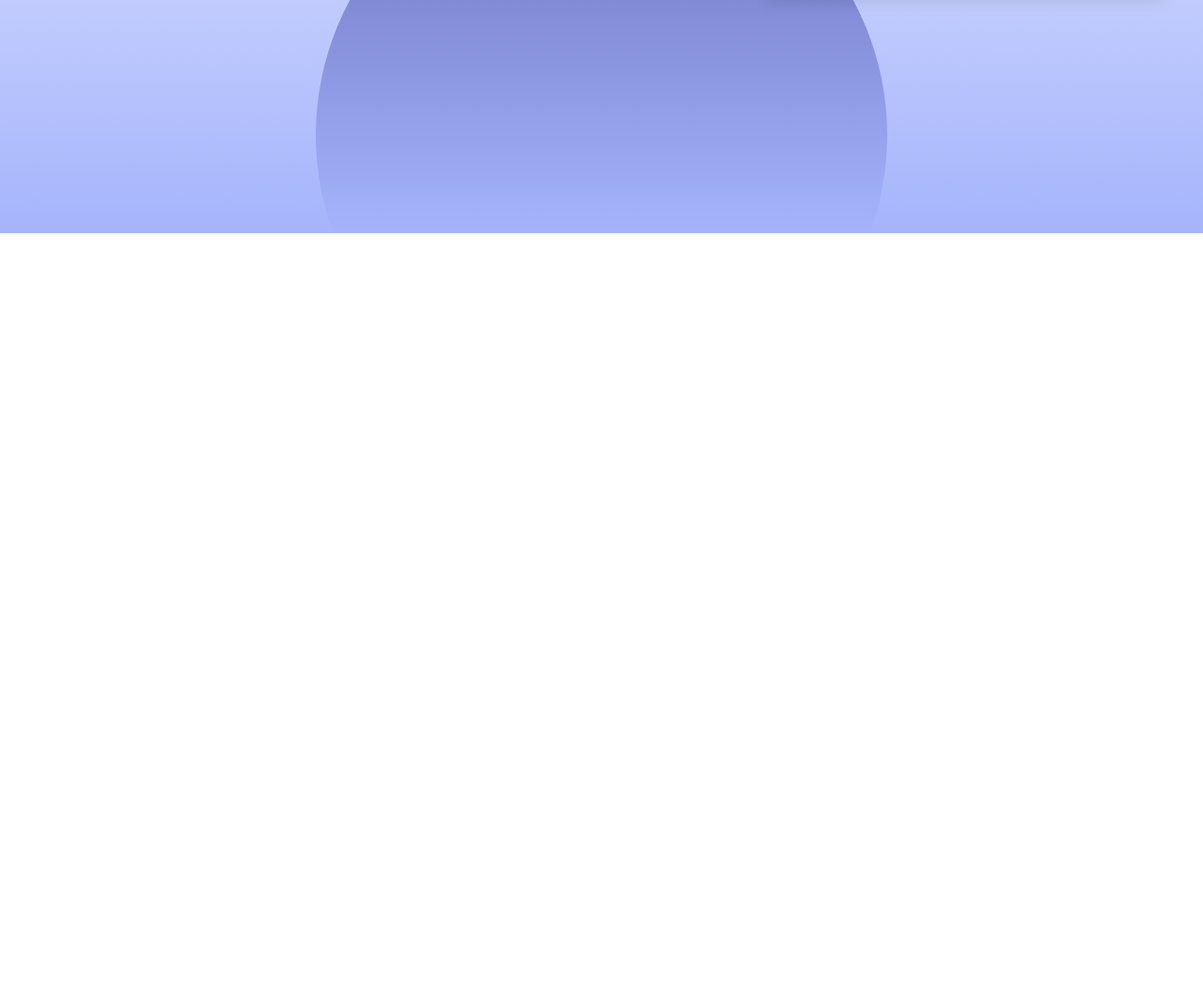
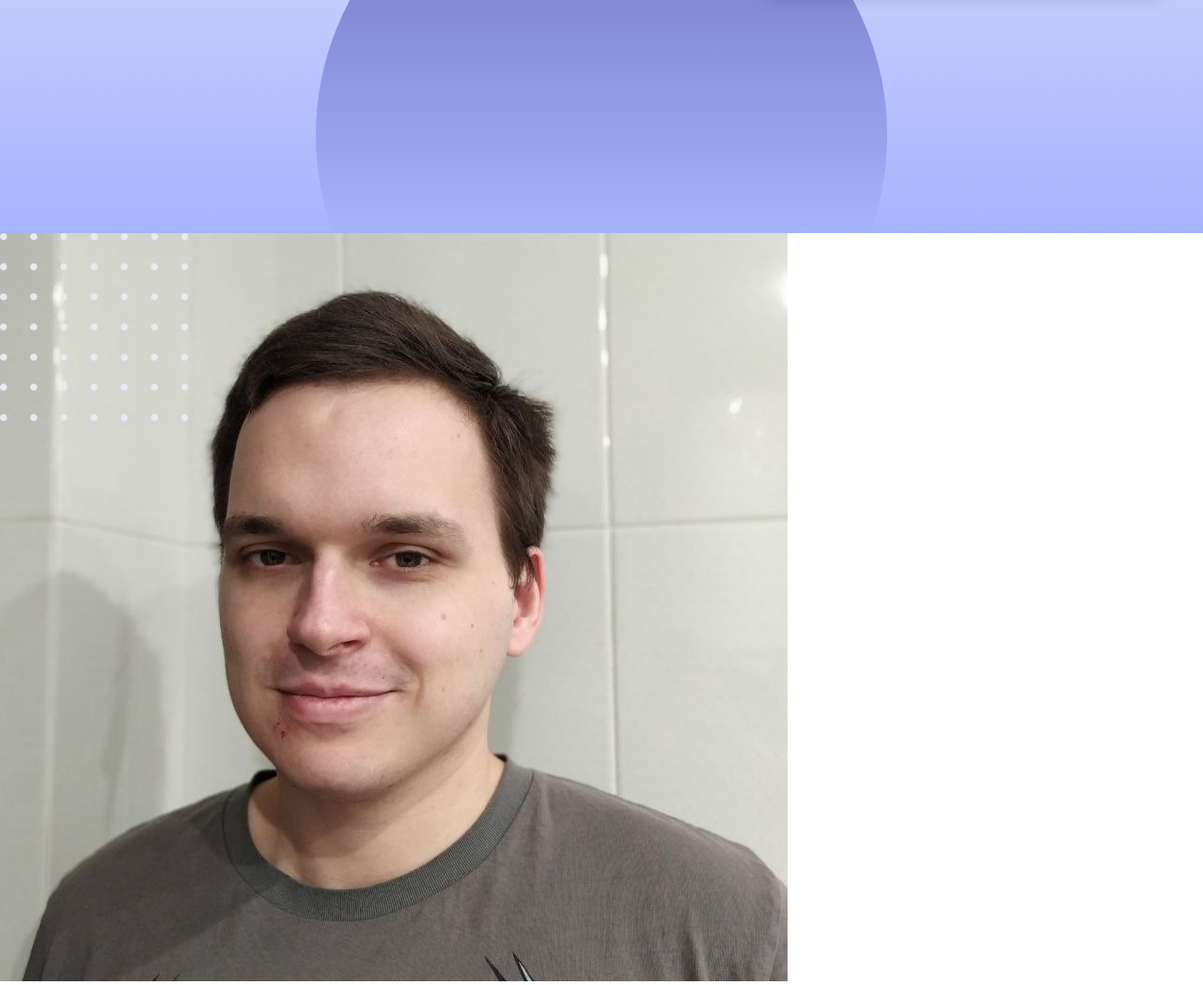
Before and after one commit to AndriiPets/Portfolio2, a website: page index.html in a window 1280 px wide. Shown: the part 552-1600 px from the top of the page at 94% size. Before the commit the page ends 800 px from the top, so only its background shows below. Drawn offline with nearby package versions, Linux system fonts and the light colour scheme.

Commit message:
about section

```diff
--- a/index.html
+++ b/index.html
@@ -74,6 +74,20 @@
         <a href="#contact" class="bg-indigo-600 text-white text-xl font-bold px-3 py-2 rounded-md w-fit">Hire me!</a>
       </div>
     </div>
+    <!--about-->
+    <div>
+        <div class="container mx-auto">
+            <!--left-->
+            <div class="relative">
+                <img class="h-1/4 absolute top-0 left-0" src="./media/dots.png" />
+                <div class="h-full rounded-full">
+                    <img src="./media/avatar.jfif" />
+                </div>
+            </div>
+            <!--right-->
+
+        </div>
+    </div>
 
     <script src="./app.js"></script>
     <script src="./autotyping.js"></script>
```
Also changed, not shown: dist/output.css, media/avatar.jfif (added).
